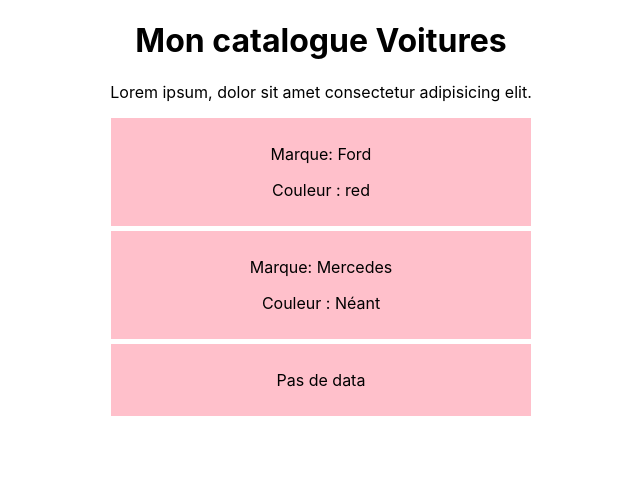
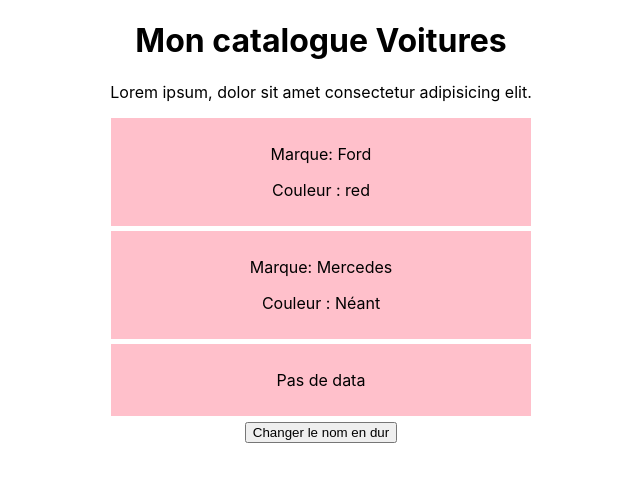
Before and after one commit to Benalta7892/ReactJS, a React (Create React App) app in the folder appViaCRA/cars/: page / in a window 1280 px wide. Shown: the top 482 px of the page, without its empty margins (319-959 px from the left). Built offline with nearby package versions, Linux system fonts and the light colour scheme.

Commit message:
Les evenements dans React et changement de state

```diff
--- a/appViaCRA/cars/src/App.js
+++ b/appViaCRA/cars/src/App.js
@@ -7,10 +7,20 @@ class App extends Component {
     titre: "Mon catalogue Voitures",
   };
 
+  changeTitle = (e) => {
+    console.log(e.target);
+
+    this.setState({
+      titre: "Mon nouveau titre",
+    });
+  };
+
   render() {
     return (
       <div className="App">
         <Mycars title={this.state.titre} />
+
+        <button onClick={this.changeTitle}>Changer le nom en dur</button>
       </div>
     );
   }
```
